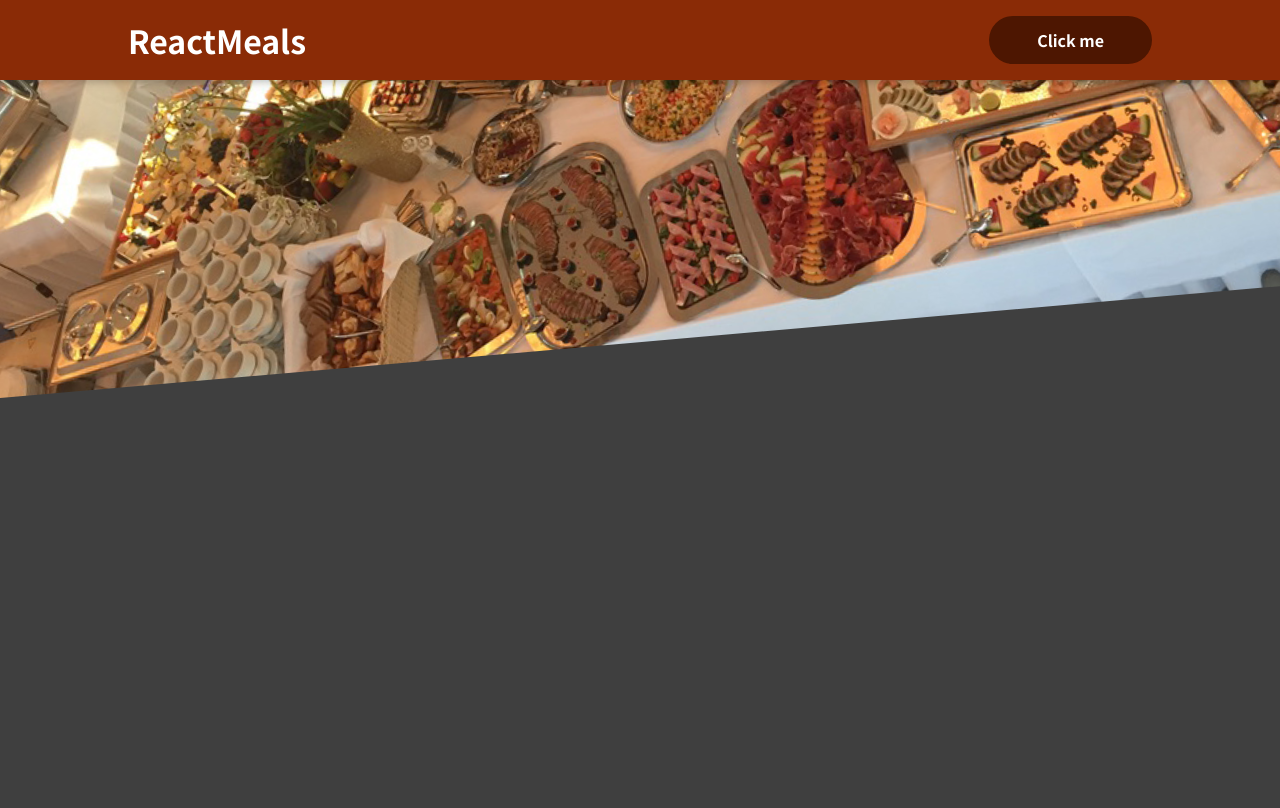
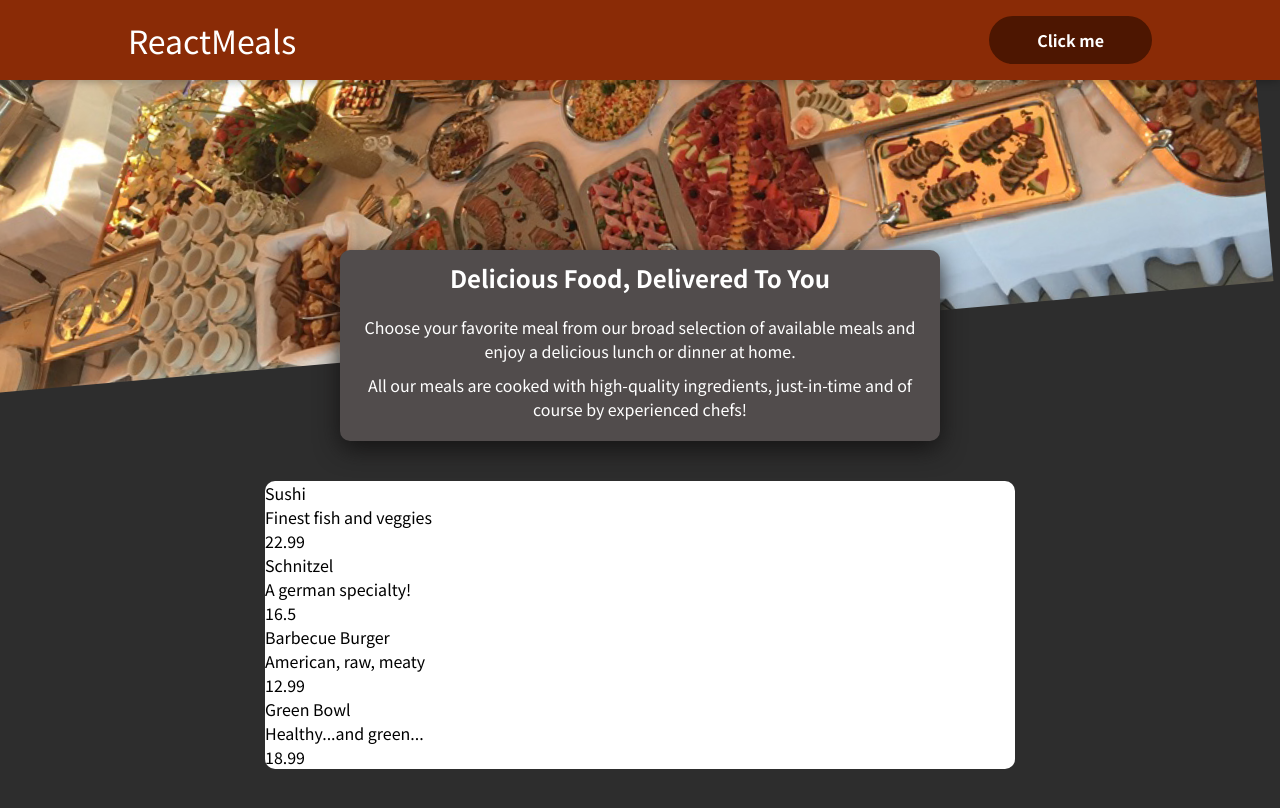
Before and after one commit to DavidPavlovic/food-order-app, a React (Create React App) app: page / in a window 1280 px wide. Shown: the top 808 px of the page. Built offline with nearby package versions, Linux system fonts and the light colour scheme.

Commit message:
Add hero and product list

```diff
--- a/src/App.js
+++ b/src/App.js
@@ -1,12 +1,24 @@
 import React from "react";
+import MainContent from "./components/Layout/MainContent";
 import MainHeader from "./components/Layout/MainHeader";
 import MainHeaderImage from "./components/Layout/MainHeaderImage";
+import Card from "./components/UI/Card";
+import MainHero from "./components/Layout/MainHero";
+import ProductList from "./components/Product/ProductList";
 
 function App() {
   return (
     <React.Fragment>
-      <MainHeader/>
-      <MainHeaderImage></MainHeaderImage>
+        <MainHeader/>
+        <MainHeaderImage/>
+        <MainContent>
+            <Card cardType={'hero'}>
+                <MainHero/>
+            </Card>
+            <Card cardType={'products'}>
+                <ProductList/>
+            </Card>
+        </MainContent>
     </React.Fragment>
   );
 }
--- /dev/null
+++ b/src/components/Layout/MainContent.js
@@ -0,0 +1,12 @@
+import css from './MainContent.module.css'
+
+const MainContent = (props) => {
+
+    return (
+        <main className={css.main}>
+            {props.children}
+        </main>
+    );
+};
+
+export default MainContent;
--- /dev/null
+++ b/src/components/Layout/MainContent.module.css
@@ -0,0 +1,5 @@
+.main {
+    padding: 0 20px 20px 20px;
+    position: relative;
+    top: -150px;
+}
--- a/src/components/Layout/MainHeaderImage.js
+++ b/src/components/Layout/MainHeaderImage.js
@@ -4,7 +4,7 @@ import classes from '../Layout/MainHeaderImage.module.css'
 
 const MainHeaderImage = () => {
     return(
-        <div class={classes['main-image']}>
+        <div className={classes['main-image']}>
             <img src={MealsImaeg} alt="meals"></img>
         </div>
     );
--- /dev/null
+++ b/src/components/Layout/MainHero.js
@@ -0,0 +1,13 @@
+import css from "./MainHero.module.css";
+
+const MainHero = (props) => {
+    return(
+        <div className={css.hero}>
+            <h2 className={css.hero__title}>Delicious Food, Delivered To You</h2>
+            <p className={css['hero__text-line']}>Choose your favorite meal from our broad selection of available meals and enjoy a delicious lunch or dinner at home.</p>
+            <p className={css['hero__text-line']}>All our meals are cooked with high-quality ingredients, just-in-time and of course by experienced chefs!</p>
+        </div>
+    );
+};
+
+export default MainHero;
--- /dev/null
+++ b/src/components/Layout/MainHero.module.css
@@ -0,0 +1,21 @@
+.hero {
+    color: #fff;
+    padding: 10px 20px 20px;
+    width: 100%;
+    display: flex;
+    flex-direction: column;
+    text-align: center;
+}
+
+.hero__title {
+    margin-bottom: 20px;
+    font-weight: bold;
+}
+
+.hero__text-line {
+
+}
+
+.hero__text-line:not(:first-of-type) {
+    margin-top: 10px;
+}
--- /dev/null
+++ b/src/components/Product/ProductItem.js
@@ -0,0 +1,14 @@
+
+const ProductItem = (props) => {
+    console.log(props)
+
+    return(
+        <li key={props.id}>
+            <div>{props.name}</div>
+            <div>{props.description}</div>
+            <div>{props.price}</div>
+        </li>
+    );
+};
+
+export default ProductItem;
--- /dev/null
+++ b/src/components/Product/ProductList.js
@@ -0,0 +1,43 @@
+import ProductItem from "./ProductItem";
+
+const DUMMY_MEALS = [
+    {
+        id: 'm1',
+        name: 'Sushi',
+        description: 'Finest fish and veggies',
+        price: 22.99,
+    },
+    {
+        id: 'm2',
+        name: 'Schnitzel',
+        description: 'A german specialty!',
+        price: 16.5,
+    },
+    {
+        id: 'm3',
+        name: 'Barbecue Burger',
+        description: 'American, raw, meaty',
+        price: 12.99,
+    },
+    {
+        id: 'm4',
+        name: 'Green Bowl',
+        description: 'Healthy...and green...',
+        price: 18.99,
+    },
+];
+
+const ProductList = () => {
+
+    const productsList = DUMMY_MEALS.map((item) => {
+        return <ProductItem key={item.id} name={item.name} description={item.description} price={item.price}/>;
+    })
+
+    return(
+        <ul>
+            {productsList}
+        </ul>
+    );
+};
+
+export default ProductList;
--- /dev/null
+++ b/src/components/UI/Card.js
@@ -0,0 +1,20 @@
+import css from './Card.module.css';
+
+const Card = (props) => {
+
+    let classes;
+
+    if(props.cardType === 'hero') {
+        classes = css.card + ' ' + css['card--hero'];
+    }else if(props.cardType === 'products') {
+        classes = css.card + ' ' + css['card--products'];
+    }
+
+    return (
+        <div className={classes}>
+            {props.children}
+        </div>
+    );
+};
+
+export default Card;
--- /dev/null
+++ b/src/components/UI/Card.module.css
@@ -0,0 +1,18 @@
+.card {
+    border-radius: 10px;
+}
+
+.card--hero {
+   max-width: 600px;
+   margin: 0 auto;
+   background-color: #514c4c;
+   box-shadow: #151414 0px 8px 24px;
+   margin-bottom: 40px;
+}
+
+
+.card--products {
+    background-color: #fff;
+    max-width: 750px;
+    margin: 0 auto;
+}
--- a/src/index.css
+++ b/src/index.css
@@ -1,14 +1,31 @@
 @import url('https://fonts.googleapis.com/css2?family=Noto+Sans+JP:wght@400;700&display=swap');
 
-* {
-  box-sizing: border-box;
+*, *:before, *:after {
+    box-sizing: inherit;
 }
 
 html {
-  font-family: 'Noto Sans JP', sans-serif;
+    box-sizing: border-box;
+    font-size: 16px;
+    font-family: 'Noto Sans JP', sans-serif;
 }
 
 body {
-  margin: 0;
-  background-color: #3f3f3f;
+    margin: 0;
+    background-color: #2d2d2d;
 }
+
+body, h1, h2, h3, h4, h5, h6, p, ol, ul {
+    margin: 0;
+    padding: 0;
+    font-weight: normal;
+}
+
+ol, ul {
+    list-style: none;
+}
+
+img {
+    max-width: 100%;
+    height: auto;
+}
```
